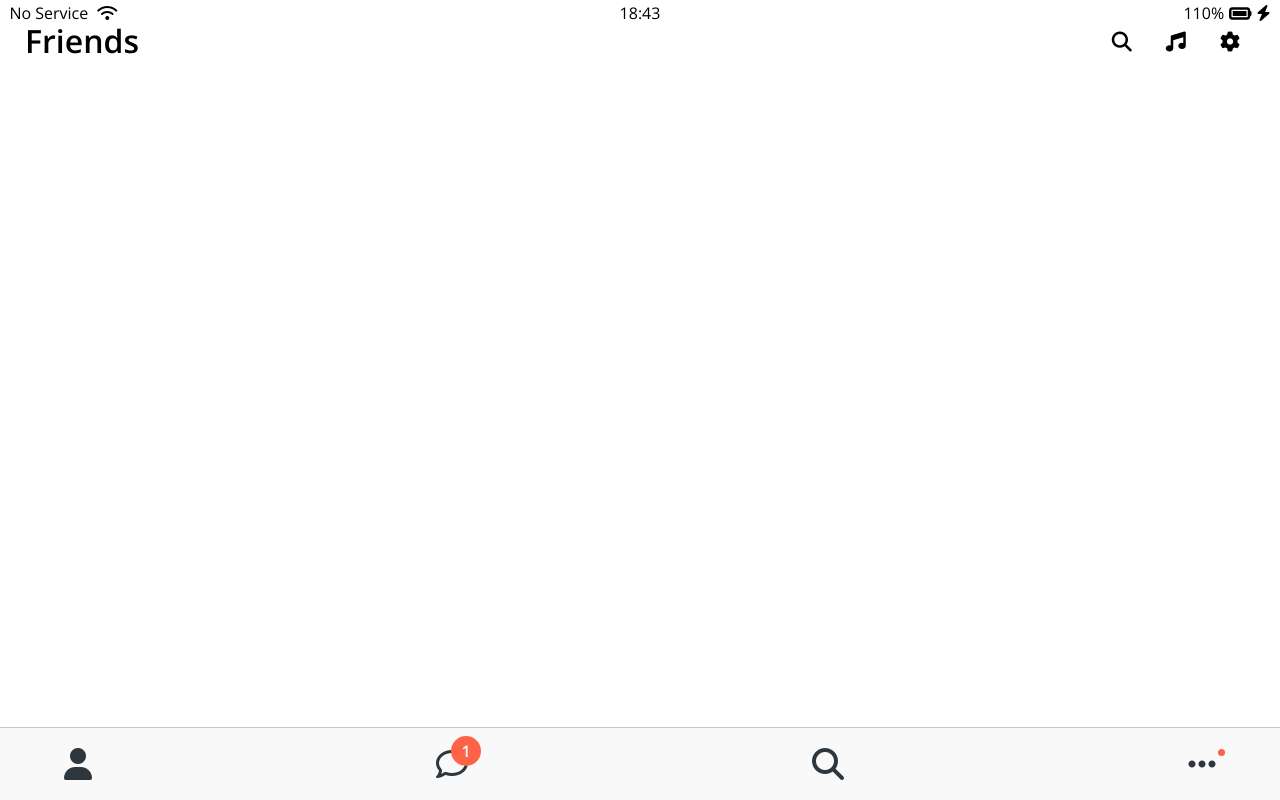
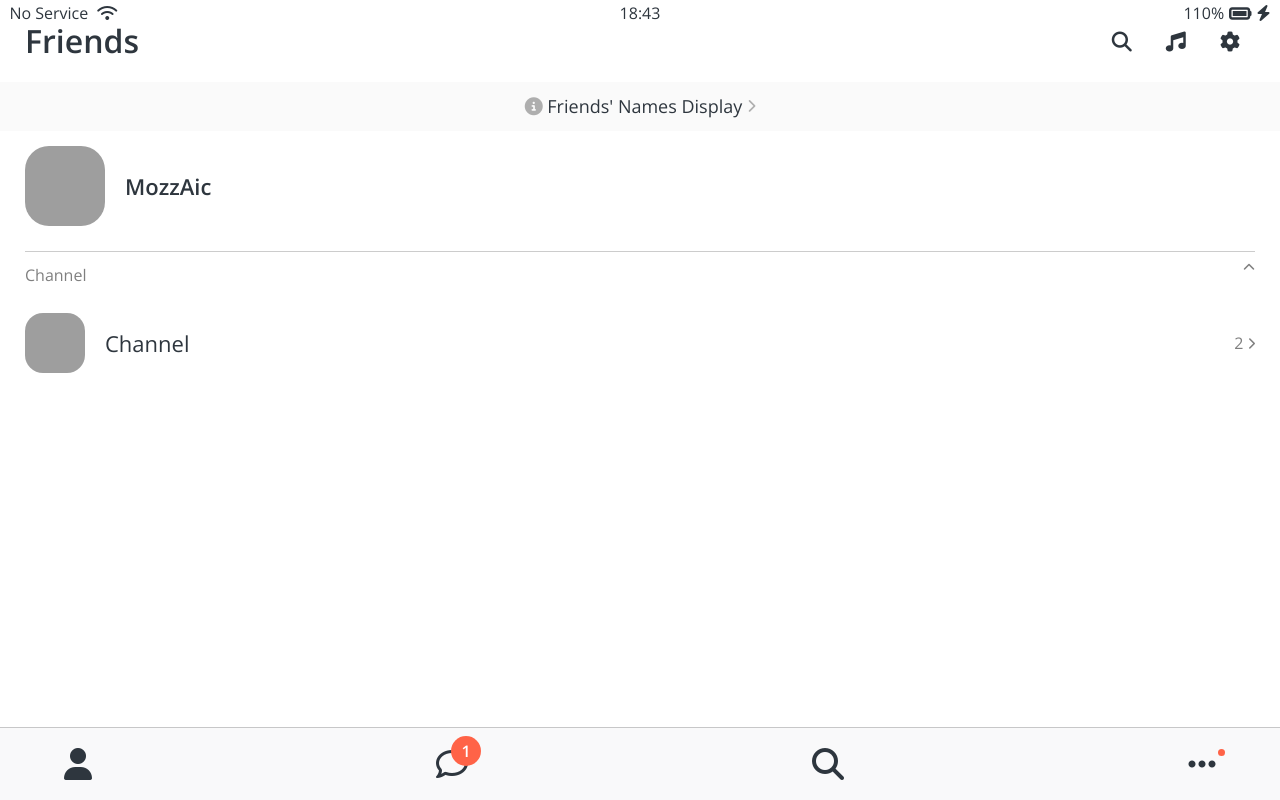
Before and after one commit to MozzAic97/kokoa-clone-2020, a plain HTML site: page friends.html in a window 1280 px wide. Drawn offline with nearby package versions, Linux system fonts and the light colour scheme; grey boxes are pictures that could not be loaded.

Commit message:
finishi friends screen

```diff
--- a/css/components/screen-header.css
+++ b/css/components/screen-header.css
@@ -2,7 +2,7 @@
   display: flex;
   justify-content: space-between;
   align-items: center;
-  padding: 25px;
+  padding: var(--horizontal-space);
 }
 .screen-header__title {
   font-size: 32px;
--- /dev/null
+++ b/css/components/user-component.css
@@ -0,0 +1,39 @@
+.user-component {
+  justify-content: space-between;
+}
+.user-component,
+.user-component__column:first-child {
+  display: flex;
+  align-items: center;
+}
+.user-component__avatar {
+  width: 70px;
+  height: 70px;
+  border-radius: 30%;
+  margin-right: 20px;
+}
+.user-component__avatar--xl {
+  width: 80px;
+  height: 80px;
+}
+.user-component__avatar--sm {
+  width: 60px;
+  height: 60px;
+}
+.user-component__title {
+  font-weight: 600;
+  font-size: 22px;
+}
+.user-component__title--not-bold {
+  font-weight: 400;
+}
+.user-component__subtitle {
+  margin-top: 8px;
+  color: rgba(0, 0, 0, 0.5);
+  font-size: 17px;
+}
+
+
+.user-component__column:last-child {
+  color: rgba(0, 0, 0, 0.5);
+}
--- /dev/null
+++ b/css/screens/friends.css
@@ -0,0 +1,26 @@
+#friends-display-link {
+  text-align: center;
+  display: block;
+  background-color: #fafafa;
+  padding: 15px 0px;
+  font-size: 18px;
+  margin-bottom: 15px;
+}
+#friends-display-link i {
+  color: rgba(0, 0, 0, 0.3);
+}
+
+.friends-screen {
+  padding: 0px var(--horizontal-space);
+}
+.friends-screen__channel {
+  margin-top: 25px;
+  border-top: 1px solid rgba(0, 0, 0, 0.2);
+  padding-top: 15px;
+}
+.friends-screen__channel-header {
+  margin-bottom: 30px;
+  display: flex;
+  justify-content: space-between;
+  color: rgba(0, 0, 0, 0.5);
+}
--- a/css/styles.css
+++ b/css/styles.css
@@ -7,10 +7,13 @@
 @import "components/status-bar.css";
 @import "components/nav-bar.css";
 @import "components/screen-header.css";
+@import "components/user-component.css";
 
 /* Screens */
 @import "screens/login.css";
+@import "screens/friends.css";
 
 body {
+  color: #2e363e;
   font-family: 'Open Sans', sans-serif;
 }
--- a/css/variables.css
+++ b/css/variables.css
@@ -1,3 +1,4 @@
 :root {
   --yellow : #fae100;
+  --horizontal-space: 25px;
 }
--- a/friends.html
+++ b/friends.html
@@ -32,6 +32,51 @@
       </div>
     </header>
 
+    <a id="friends-display-link">
+      <i class="fas fa-info-circle"></i>
+      Friends' Names Display
+      <i class="fas fa-chevron-right fa-xs"></i>
+    </a>
+
+    <main class="friends-screen">
+      <div class="user-component">
+        <div class="user-component__column">
+          <img
+            src="https://learn.corel.com/wp-content/uploads/2022/04/CDGS-MosaicTextEffect-FB.jpg"
+            class="user-component__avatar user-component__avatar--xl"
+          />
+          <div class="user-component__text">
+            <h4 class="user-component__title">MozzAic</h4>
+            <!-- <h6 class="user-component__subtitle">this text whatever</h6> -->
+          </div>
+        </div>
+        <div class="user-component__column"></div>
+      </div>
+      <div class="friends-screen__channel">
+        <div class="friends-screen__channel-header">
+          <span>Channel</span>
+          <i class="fas fa-chevron-up fa-xs"></i>
+        </div>
+        <div class="user-component">
+          <div class="user-component__column">
+            <img
+              src="https://learn.corel.com/wp-content/uploads/2022/04/CDGS-MosaicTextEffect-FB.jpg"
+              class="user-component__avatar user-component__avatar--sm"
+            />
+            <div class="user-component__text">
+              <h4 class="user-component__title user-component__title--not-bold">
+                Channel
+              </h4>
+            </div>
+          </div>
+          <div class="user-component__column">
+            <span>2</span>
+            <i class="fas fa-chevron-right fa-xs"></i>
+          </div>
+        </div>
+      </div>
+    </main>
+
     <nav class="nav">
       <ul class="nav__list">
         <li class="nav__btn">
```
